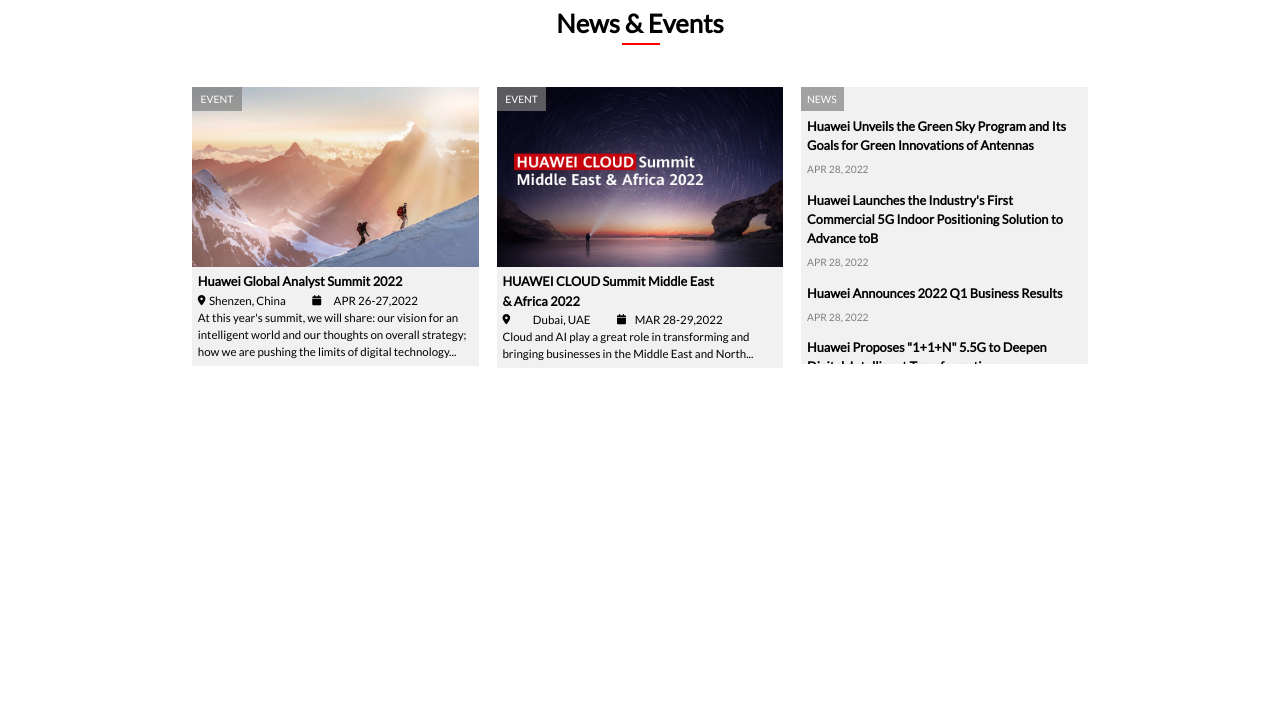
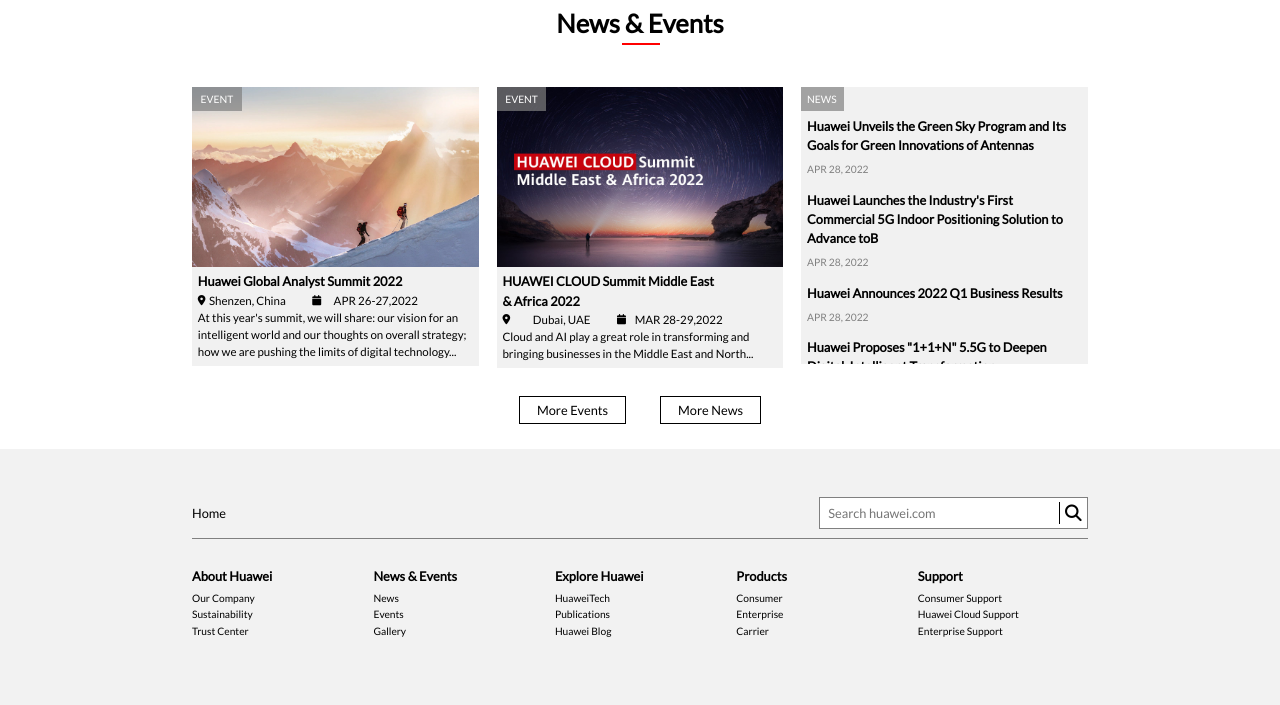
Before and after one commit to atakriti/huawei-clone, a website: page src/index.html in a window 1280 px wide. Shown: the part 813-1518 px from the top of the page. Before the commit the page ends 1208 px from the top, so only its background shows below. Drawn offline with nearby package versions, Linux system fonts and the light colour scheme; files that its build step writes are made by us from their sources.

Commit message:
footer done

```diff
--- a/src/index.html
+++ b/src/index.html
@@ -220,9 +220,67 @@
                     <small>APR 27, 2022</small>
                 </span>
             </div>
+
           </div>
+        </div>
+         <!-- ============= btns =========== -->
+         <div class="news-buttons">
+          <button>More Events</button>
+          <button>More News</button>
         </div>
       </div>
     </main>
+    <!-- ======================= Footer ======================== -->
+    <footer>
+      <div class="footer-con">
+        <!-- =============== form -->
+        <div class="footer-form">
+          <a href="#">Home</a>
+          <form action="">
+            <input placeholder="Search huawei.com" type="search" name="search" id="1">
+            <i class="fa-solid fa-magnifying-glass"></i>
+          </form>
+        </div>
+        <!-- ================= footer links =========== -->
+        <div class="footer-links">
+          <!-- one -->
+          <ul>
+            <p>About Huawei</p>
+            <li><a href="">Our Company</a></li>
+            <li><a href="">Sustainability</a></li>
+            <li><a href="">Trust Center</a></li>
+          </ul>
+          <!-- two -->
+          <ul>
+            <p>News & Events</p>
+            <li><a href="">News</a></li>
+            <li><a href="">Events</a></li>
+            <li><a href="">Gallery</a></li>
+          </ul>
+          <!-- three -->
+          <ul>
+            <p>Explore Huawei</p>
+            <li><a href="">HuaweiTech</a></li>
+            <li><a href="">Publications</a></li>
+            <li><a href="">Huawei Blog</a></li>
+          </ul>
+          <!-- four -->
+          <ul>
+            <p>Products</p>
+            <li><a href="">Consumer</a></li>
+            <li><a href="">Enterprise</a></li>
+            <li><a href="">Carrier</a></li>
+          </ul>
+          <!-- five -->
+          <ul>
+            <p>Support</p>
+            <li><a href="">Consumer Support</a></li>
+            <li><a href="">Huawei Cloud Support</a></li>
+            <li><a href="">Enterprise Support</a></li>
+          </ul>
+          <!-- end................ -->
+        </div>
+      </div>
+    </footer>
   </body>
 </html>
--- /dev/null
+++ b/src/scss/_footer.scss
@@ -0,0 +1,69 @@
+footer{
+    background-color: #f2f2f2;
+    padding: 3% 0;
+    .footer-con{
+        width: 70%;
+        margin: 0 auto;
+        // ============================== Form
+        .footer-form{
+            display: flex;
+            justify-content: space-between;
+            align-items: center;
+            padding: 1% 0;
+            border-bottom: 1px gray solid;
+            a{
+                font-size: var(--fs-1);
+                text-decoration: none;
+                color: black;
+            }
+            form{
+                border: 1px gray solid;
+                width: 30%;
+                display:flex;
+                justify-content: space-between;
+                align-items: center;
+                background-color: white;
+                padding: 0.5% 0;
+                input{
+                    width: 100%;
+                    font-size: var(--fs-1);
+                    padding: 1%;
+                    padding-left: 3%;
+                    background-color: transparent;
+                    border: none;
+                    outline: none;
+                }
+                i{
+                    font-size: var(--fs-h2);
+                    padding: 1% 2%;
+                    border-left: 1px black solid;
+                }
+
+            }
+        }
+        // ================================= Form Links
+        .footer-links{
+            display: flex;
+            justify-content: space-between;
+            padding: 3% 0;
+            ul{
+                width: 19%;
+                line-height: 1.6;
+                p{
+                    font-weight: bold;
+                    font-size: var(--fs-1);
+                    margin-bottom: 2%;
+                }
+                li{
+                    list-style: none;
+                    a{
+                        display: flex;
+                        text-decoration: none;
+                        color: black;
+                        font-size: calc(var(--fs-1) - 0.2vw);
+                    }
+                }
+            }
+        }
+    }
+}
--- a/src/scss/_header.scss
+++ b/src/scss/_header.scss
@@ -5,6 +5,9 @@
     display: flex;
     justify-content: space-between;
     align-items: center;
+    position: sticky;
+    top: 0;
+    z-index: 2;
     .logo{
         width: 7%;
         a{
@@ -28,6 +31,7 @@
                 color: black;
                 font-size: 0.8vw;
             }
+
         }
     }
     // ==========
--- a/src/scss/_main-con.scss
+++ b/src/scss/_main-con.scss
@@ -1,8 +1,10 @@
 /*
+- Header in header file
 - baner line 5
 - Whats New line 39
 - Fruits baner line 451
--
+- News && Events line 484
+- Footer in footer file
 */
 main {
   .baner {
@@ -624,5 +626,27 @@
         }
       }
     }
+    // =============== News Buttons ===================
+    .news-buttons{
+        width: 27%;
+        display: flex;
+        justify-content: space-between;
+        align-items: center;
+        margin-top: 3%;
+        button{
+            font-size: var(--fs-1);
+            background-color: transparent;
+            border: 1px black solid;
+            padding: 2% 7%;
+            outline: none;
+            cursor: pointer;
+            transition: 0.7s;
+            &:hover{
+                background-color: red;
+                color: white;
+                border: 1px red solid;
+            }
+        }
+    }
   }
 }
--- a/src/scss/_var.scss
+++ b/src/scss/_var.scss
@@ -0,0 +1,5 @@
+html{
+    --fs-1:1vw;
+    --fs-h1:2vw;
+    --fs-h2:1.3vw;
+}
--- a/src/scss/main.scss
+++ b/src/scss/main.scss
@@ -1,6 +1,7 @@
 @import "./var";
 @import "./header";
 @import "./main-con";
+@import "./footer";
 @import url('https://fonts.googleapis.com/css2?family=Lato&family=Rubik:ital@1&display=swap');
 *{
     margin: 0;
@@ -8,8 +9,3 @@
     box-sizing: border-box;
     font-family: 'Lato', sans-serif;
 }
-html{
-    --fs-1:1vw;
-    --fs-h1:2vw;
-    --fs-h2:1.3vw;
-}
```
